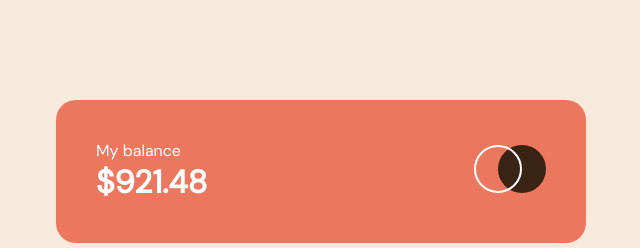
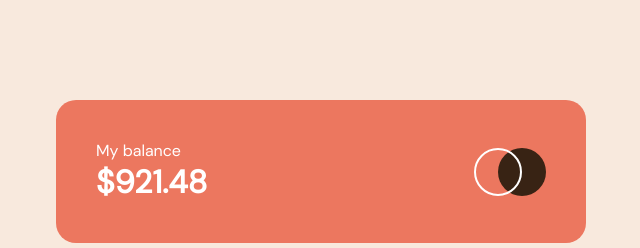
Before and after one commit to KramligCoder/Expenses-chart-component, a plain HTML site: page index.html in a window 1280 px wide. Shown: the top 248 px of the page, 319-959 px from the left. Drawn offline with nearby package versions, Linux system fonts and the light colour scheme; a web font is replaced by a local one.

Commit message:
update index

```diff
--- a/index.html
+++ b/index.html
@@ -17,9 +17,7 @@
         <span>My balance</span>
         <h1>$921.48</h1>
       </header>
-      <div class="m_logo">
-        <img src="./images/logo.svg">
-      </div>
+      <img alt="Logo"src="./images/logo.svg">
     </div>
 
     <main id="m_main" class="m_container">
```
